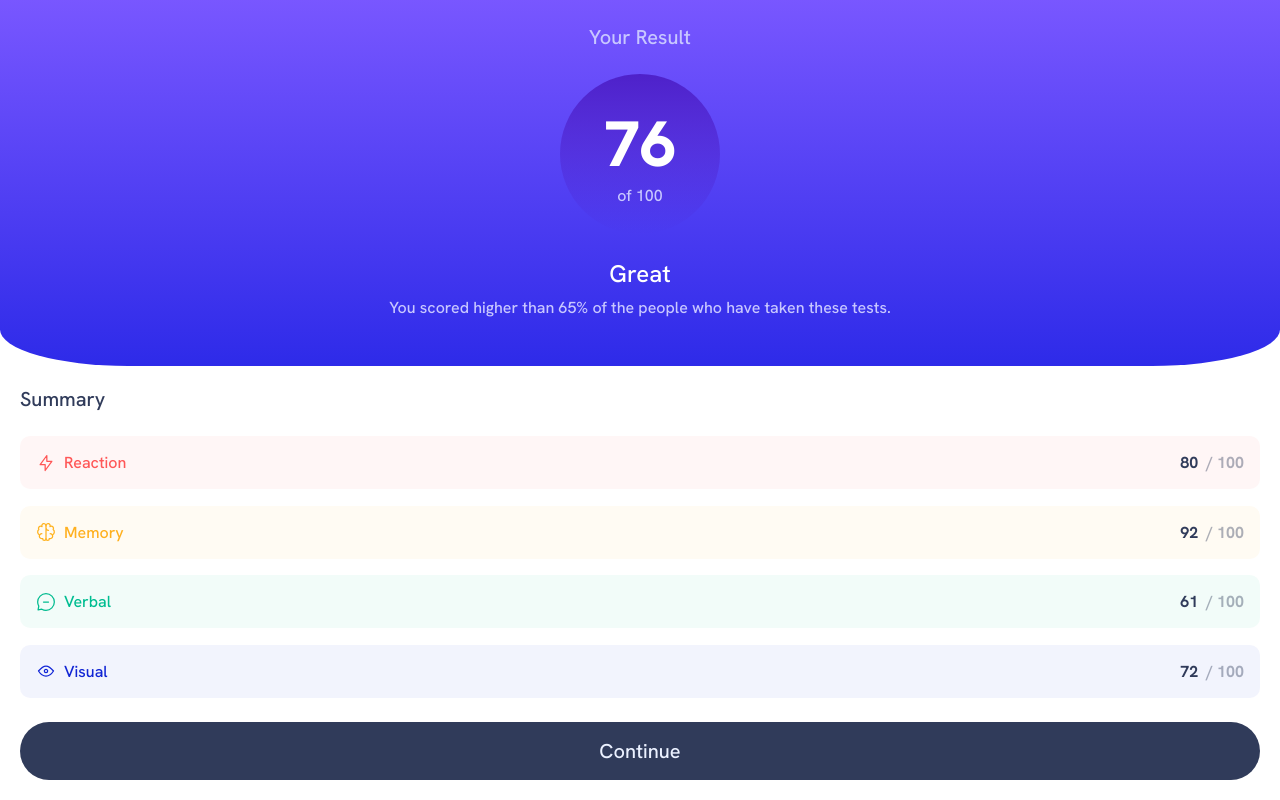
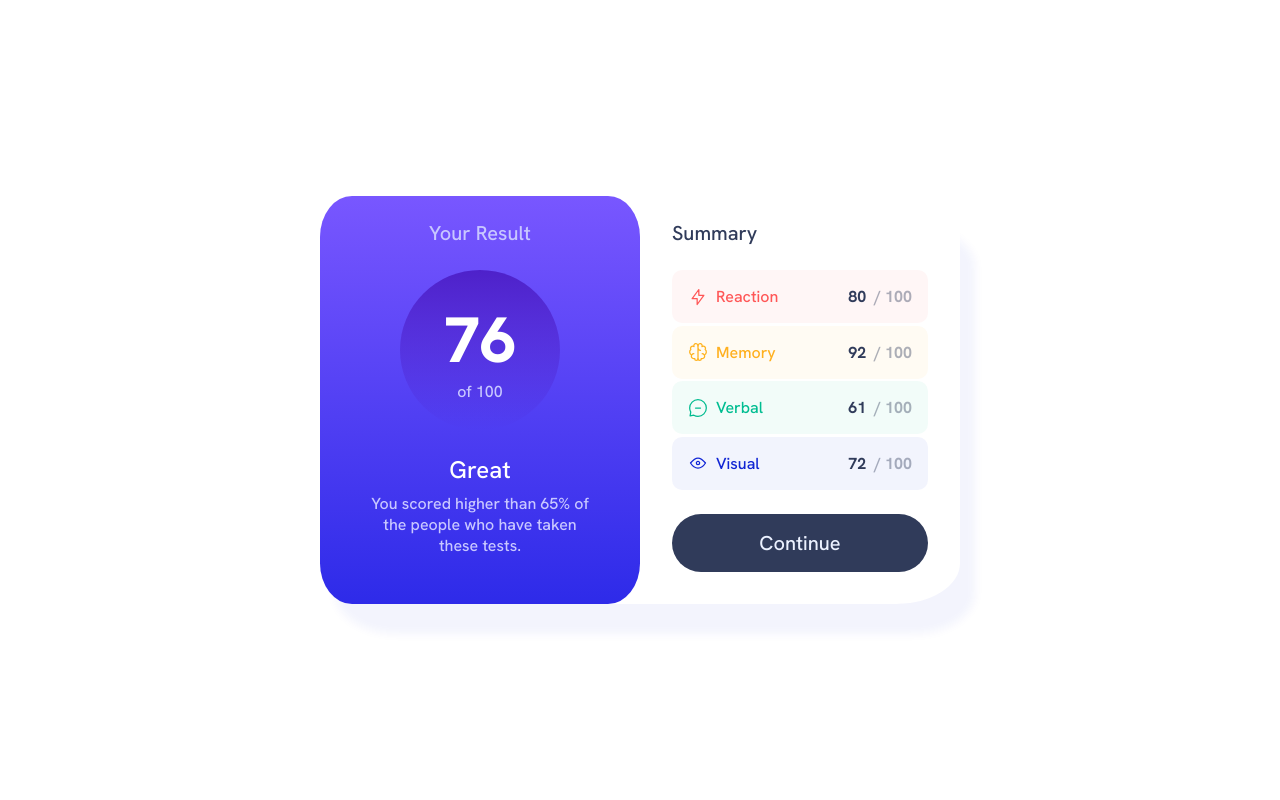
Before and after one commit to kaseyvee/results-summary-css-practice, a React (Vite) app: page / in a window 1280 px wide. Built offline with nearby package versions, Linux system fonts and the light colour scheme.

Commit message:
Implement desktop responsiveness

```diff
--- a/src/index.scss
+++ /dev/null
@@ -1,14 +0,0 @@
-:root {
-  font-size: 16px;
-}
-
-body {
-  margin: 0;
-
-  .maincard {
-    display: flex;
-    flex-direction: column;
-    height: 100vh;
-    width: 100vw;
-  }
-}
--- a/src/main.jsx
+++ b/src/main.jsx
@@ -2,7 +2,6 @@ import React from 'react'
 import ReactDOM from 'react-dom/client'
 import App from './App'
 import './styles/index.scss'
-import './index.scss'
 
 ReactDOM.createRoot(document.getElementById('root')).render(
   <React.StrictMode>
--- a/src/styles/components/ResultCard.scss
+++ b/src/styles/components/ResultCard.scss
@@ -31,3 +31,10 @@
     }
   }
 }
+
+@media (min-width: 768px) {
+  .resultcard {
+    max-width: 14rem;
+    border-radius: 10%;
+  }
+}
--- a/src/styles/components/SummaryCard/index.scss
+++ b/src/styles/components/SummaryCard/index.scss
@@ -4,10 +4,9 @@
 .summarycard {
   display: flex;
   flex-direction: column;
-  justify-content: space-between;
+  // justify-content: space-between;
   flex-grow: 1;
-  padding: 1.25rem;
-  height: 100%;
+  padding: 1.5rem 2rem 2rem 2rem;
 
   &-header {
     color: $greyBlue;
@@ -21,3 +20,9 @@
     margin: 1.5rem 0;
   }
 }
+
+@media (min-width: 768px) {
+  .summarycard {
+    min-width: 16rem;
+  }
+}
--- a/src/styles/index.scss
+++ b/src/styles/index.scss
@@ -2,3 +2,36 @@
 @import "fonts";
 @import "helpers";
 @import "components";
+
+:root {
+  font-size: 16px;
+}
+
+body {
+  margin: 0;
+  height: 100vh;
+  width: 100vw;
+
+  .maincard {
+    display: flex;
+    flex-direction: column;
+    height: 100vh;
+    border-radius: 10%;
+  }
+}
+
+@media (min-width: 768px) {
+  body {
+    display: flex;
+    justify-content: center;
+    align-items: center;
+
+    .maincard {
+      flex-direction: row !important;
+      width: fit-content !important;
+      height: fit-content !important;
+      box-shadow: 15px 30px 10px $transparentCobaltBlue;
+      background-color: transparent;
+    }
+  }
+}
```
